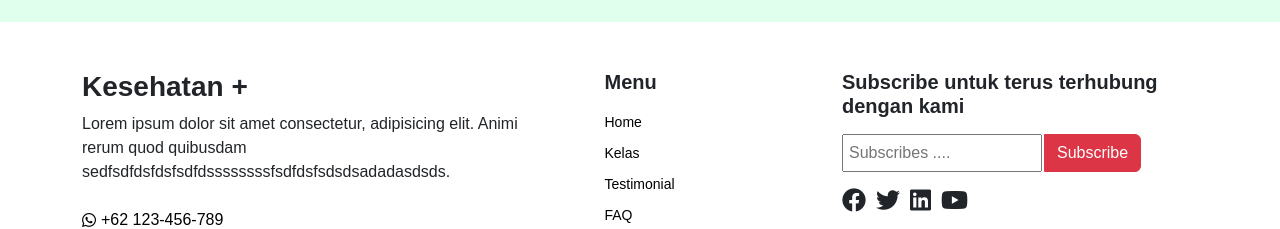
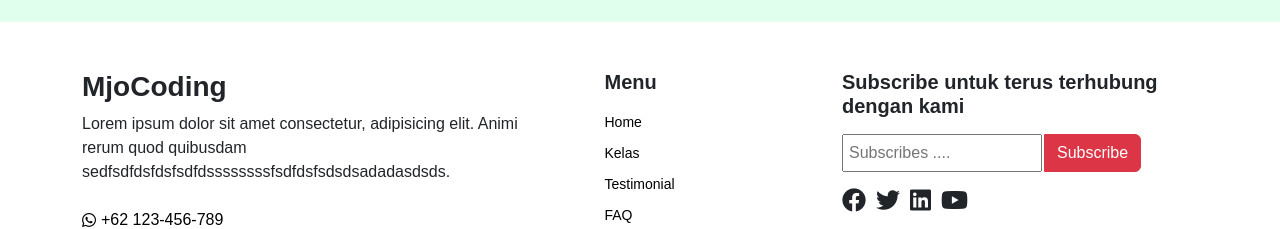
Before and after one commit to KyleTendean/Project_Front_End_Website, a React (Vite) app: page /syarat in a window 1280 px wide. Shown: the part 990-1219 px from the top of the page. Built offline with nearby package versions, Linux system fonts and the light colour scheme.

Commit message:
Update FooterComponents.jsx

```diff
--- a/src/components/FooterComponents.jsx
+++ b/src/components/FooterComponents.jsx
@@ -6,7 +6,7 @@ const FooterComponents = () => {
       <Container>
         <Row className='d-flex justify-content-between'>
           <Col lg='5'>
-            <h3 className='fw-bold'>Kesehatan +</h3>
+            <h3 className='fw-bold'>MjoCoding</h3>
             <p className='desc'>Lorem ipsum dolor sit amet consectetur, adipisicing elit.
               Animi rerum quod quibusdam sedfsdfdsfdsfsdfdssssssssfsdfdsfsdsdsadadasdsds.</p>
             <div className='no mb-1 mt-4'>
```
